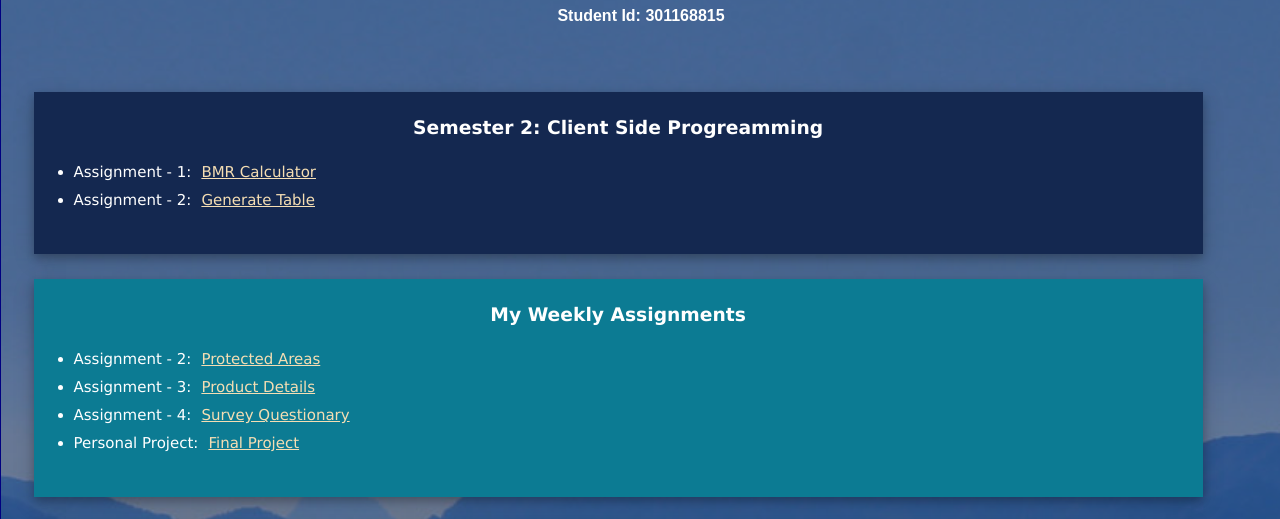
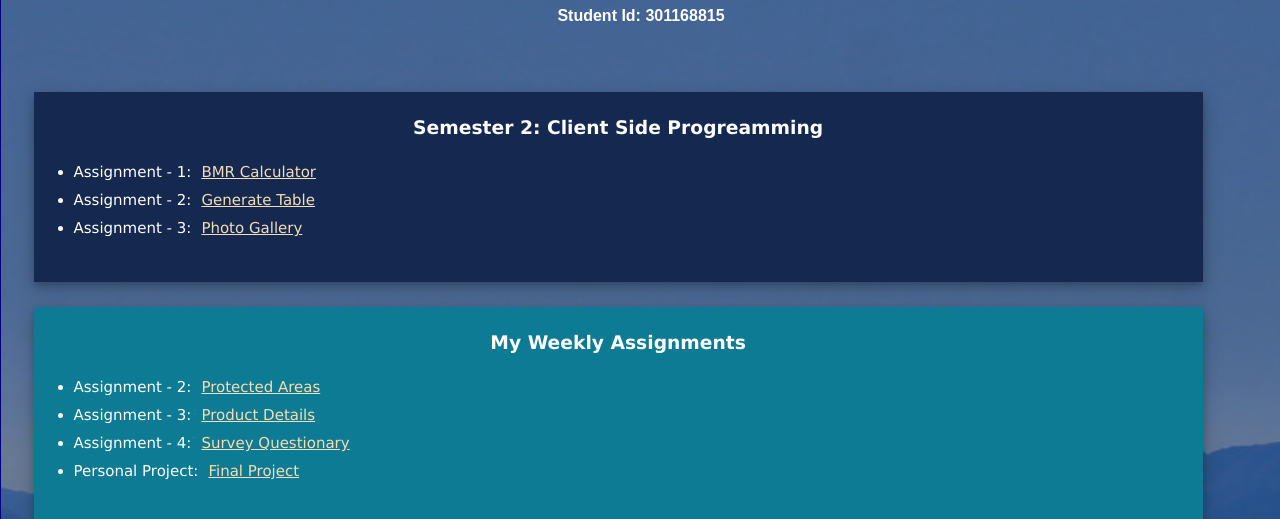
Before and after one commit to ferdowsirumi/college-profile, a plain HTML site: page index.html in a window 1280 px wide. Shown: the part 255-774 px from the top of the page. Drawn offline with Linux system fonts and the light colour scheme.

Commit message:
added photo gallery

```diff
--- a/index.html
+++ b/index.html
@@ -43,6 +43,9 @@
                             </li>
                             <li style="margin-top: 10px">
                                 Assignment - 2:<span style="color:white;"><a href="generateTable/assignment2.html" target="_blank">Generate Table</a></span>
+                            </li>
+                            <li style="margin-top: 10px">
+                                Assignment - 3:<span style="color:white;"><a href="photoGallery/photos.htm" target="_blank">Photo Gallery</a></span>
                             </li>
                             <!-- <li style="margin-top: 10px">
                                 Assignment - 3:<span style="color:white;"><a href="productdetails/index.html" target="_blank">Product Details</a></span>
```
